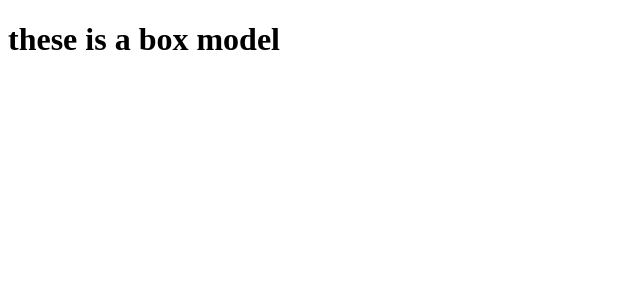
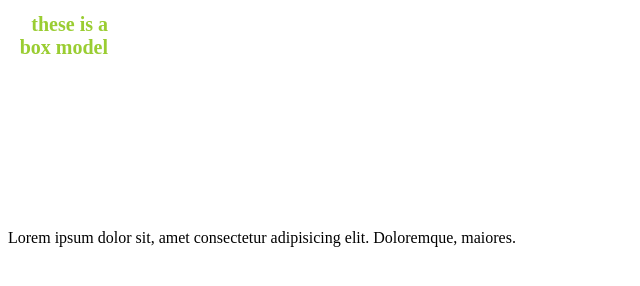
Before and after one commit to 0vishalyadav/college, a plain HTML site: page index.html in a window 1280 px wide. Shown: the whole page, without its empty margins (0-640 px from the left). Drawn offline with Linux system fonts and the light colour scheme.

Commit message:
new file commit

```diff
--- a/index.html
+++ b/index.html
@@ -4,8 +4,10 @@
     <meta charset="UTF-8">
     <meta name="viewport" content="width=device-width, initial-scale=1.0">
     <title>Document</title>
+    <link rel="stylesheet" href="style.css">
 </head>
 <body>
     <h1 class="model1">these is a box model</h1>
+    <p>Lorem ipsum dolor sit, amet consectetur adipisicing elit. Doloremque, maiores.</p>
 </body>
 </html>
--- a/style.css
+++ b/style.css
@@ -1,3 +1,7 @@
 .model1{
-    color: yellow;
+    color: yellowgreen;
+    height: 200px;
+    width: 100px;
+    text-align: right;
+font-size: 20px;
 }
```
Also changed, not shown: 1 other file.
